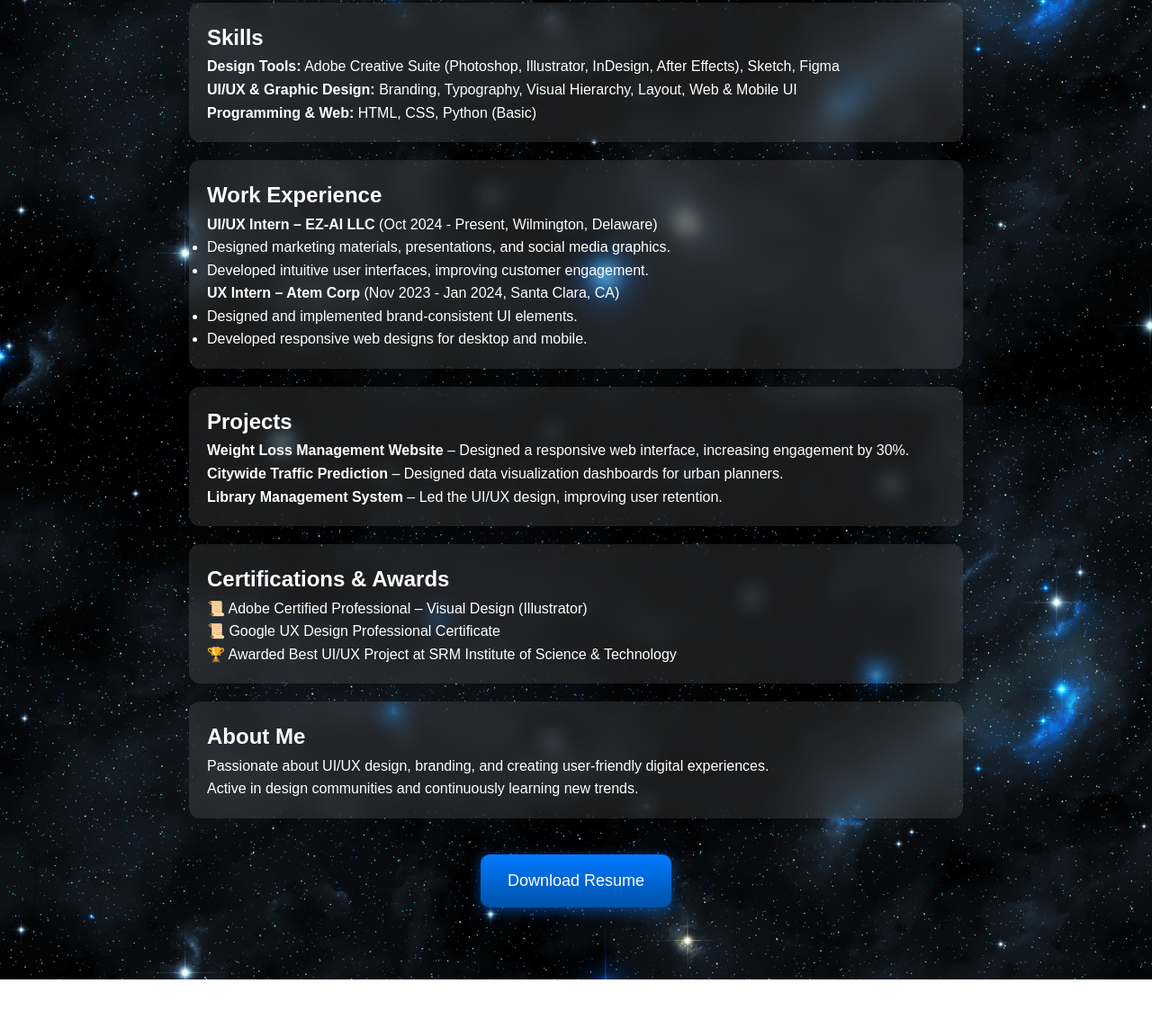
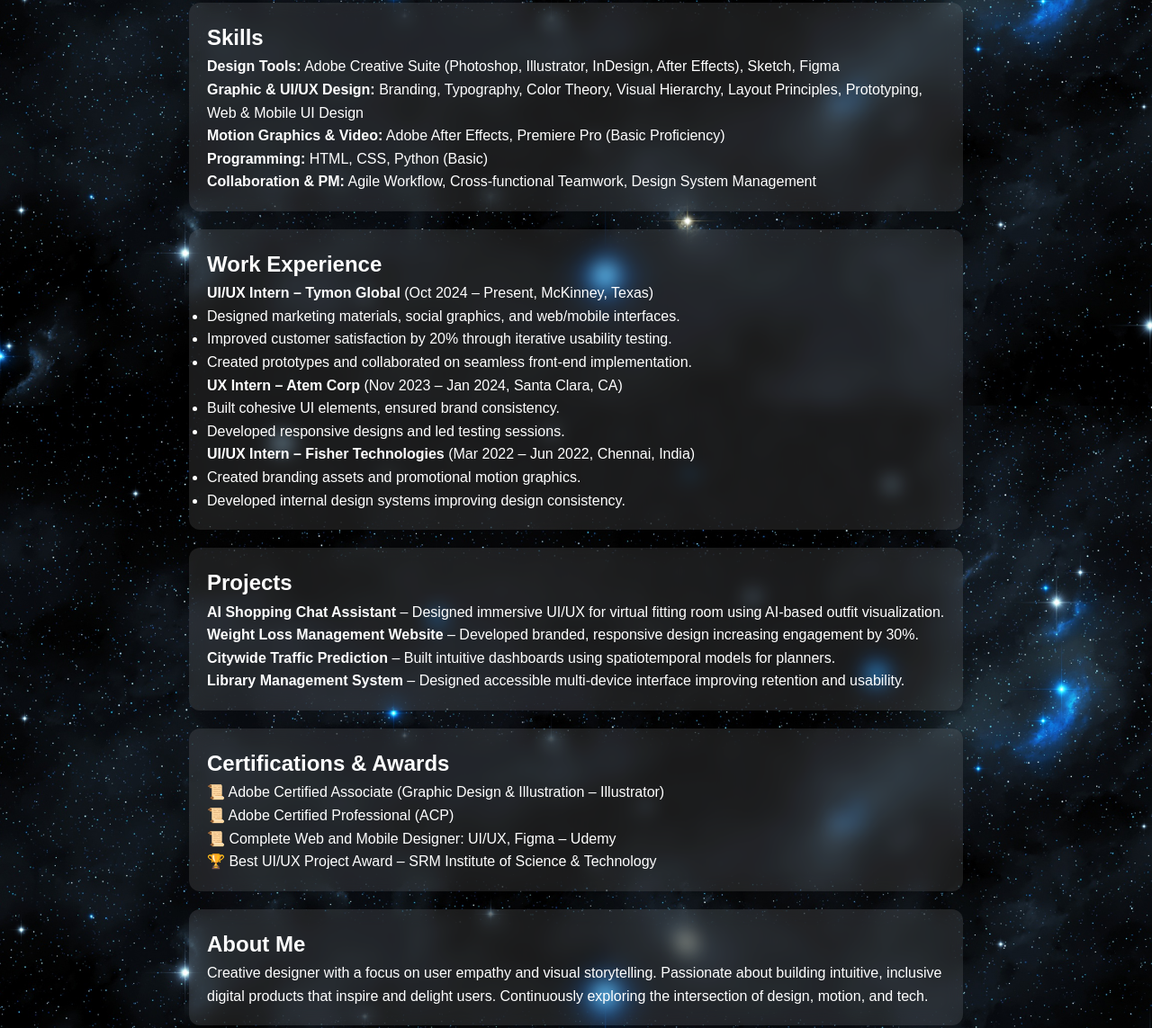
Before and after one commit to shanjusha12/shanjusha12.github.io, a plain HTML site: page Resume.html in a window 1280 px wide. Shown: the part 349-1492 px from the top of the page at 90% size. Before the commit the page ends 1438 px from the top, so only its background shows below. Drawn offline with nearby package versions, Linux system fonts and the light colour scheme; a web font is replaced by a local one.

Commit message:
Add files via upload

```diff
--- a/Resume.html
+++ b/Resume.html
@@ -4,26 +4,22 @@
     <meta charset="UTF-8">
     <meta name="viewport" content="width=device-width, initial-scale=1.0">
     <title>Shanjusha's Resume</title>
-    <meta name="description" content="UI/UX Designer | User Research | Prototyping">
+    <meta name="description" content="UI/UX Designer | Branding | Motion Graphics">
     <link href="https://fonts.googleapis.com/css2?family=Inter:wght@300;400;600&display=swap" rel="stylesheet">
     <link rel="stylesheet" href="styles.css">
     <script src="https://cdnjs.cloudflare.com/ajax/libs/gsap/3.12.2/gsap.min.js"></script>
 </head>
 <body>
-
-    <!-- Navigation Bar -->
     <header class="navbar">
         <div class="logo">Shanjusha Kulasekaran</div>
         <nav>
             <ul>
                 <li><a href="index.html">Home</a></li>
-                <li><a href="resume.html">Resume</a></li>
-
+                <li><a id="resume-btn" class="active">Resume</a></li>
             </ul>
         </nav>
     </header>
 
-    <!-- Resume Section -->
     <main class="resume-container">
         <h1 class="typing-effect"></h1>
 
@@ -36,51 +32,59 @@
         <section class="resume-section">
             <h2>Skills</h2>
             <p><strong>Design Tools:</strong> Adobe Creative Suite (Photoshop, Illustrator, InDesign, After Effects), Sketch, Figma</p>
-            <p><strong>UI/UX & Graphic Design:</strong> Branding, Typography, Visual Hierarchy, Layout, Web & Mobile UI</p>
-            <p><strong>Programming & Web:</strong> HTML, CSS, Python (Basic)</p>
+            <p><strong>Graphic & UI/UX Design:</strong> Branding, Typography, Color Theory, Visual Hierarchy, Layout Principles, Prototyping, Web & Mobile UI Design</p>
+            <p><strong>Motion Graphics & Video:</strong> Adobe After Effects, Premiere Pro (Basic Proficiency)</p>
+            <p><strong>Programming:</strong> HTML, CSS, Python (Basic)</p>
+            <p><strong>Collaboration & PM:</strong> Agile Workflow, Cross-functional Teamwork, Design System Management</p>
         </section>
 
         <section class="resume-section">
             <h2>Work Experience</h2>
-            <p><strong>UI/UX Intern – EZ-AI LLC</strong> (Oct 2024 - Present, Wilmington, Delaware)</p>
+            <p><strong>UI/UX Intern – Tymon Global</strong> (Oct 2024 – Present, McKinney, Texas)</p>
             <ul>
-                <li>Designed marketing materials, presentations, and social media graphics.</li>
-                <li>Developed intuitive user interfaces, improving customer engagement.</li>
+                <li>Designed marketing materials, social graphics, and web/mobile interfaces.</li>
+                <li>Improved customer satisfaction by 20% through iterative usability testing.</li>
+                <li>Created prototypes and collaborated on seamless front-end implementation.</li>
             </ul>
 
-            <p><strong>UX Intern – Atem Corp</strong> (Nov 2023 - Jan 2024, Santa Clara, CA)</p>
+            <p><strong>UX Intern – Atem Corp</strong> (Nov 2023 – Jan 2024, Santa Clara, CA)</p>
             <ul>
-                <li>Designed and implemented brand-consistent UI elements.</li>
-                <li>Developed responsive web designs for desktop and mobile.</li>
+                <li>Built cohesive UI elements, ensured brand consistency.</li>
+                <li>Developed responsive designs and led testing sessions.</li>
+            </ul>
+
+            <p><strong>UI/UX Intern – Fisher Technologies</strong> (Mar 2022 – Jun 2022, Chennai, India)</p>
+            <ul>
+                <li>Created branding assets and promotional motion graphics.</li>
+                <li>Developed internal design systems improving design consistency.</li>
             </ul>
         </section>
 
         <section class="resume-section">
             <h2>Projects</h2>
-            <p><strong>Weight Loss Management Website</strong> – Designed a responsive web interface, increasing engagement by 30%.</p>
-            <p><strong>Citywide Traffic Prediction</strong> – Designed data visualization dashboards for urban planners.</p>
-            <p><strong>Library Management System</strong> – Led the UI/UX design, improving user retention.</p>
+            <p><strong>AI Shopping Chat Assistant</strong> – Designed immersive UI/UX for virtual fitting room using AI-based outfit visualization.</p>
+            <p><strong>Weight Loss Management Website</strong> – Developed branded, responsive design increasing engagement by 30%.</p>
+            <p><strong>Citywide Traffic Prediction</strong> – Built intuitive dashboards using spatiotemporal models for planners.</p>
+            <p><strong>Library Management System</strong> – Designed accessible multi-device interface improving retention and usability.</p>
         </section>
 
         <section class="resume-section">
             <h2>Certifications & Awards</h2>
-            <p>📜 Adobe Certified Professional – Visual Design (Illustrator)</p>
-            <p>📜 Google UX Design Professional Certificate</p>
-            <p>🏆 Awarded Best UI/UX Project at SRM Institute of Science & Technology</p>
+            <p>📜 Adobe Certified Associate (Graphic Design & Illustration – Illustrator)</p>
+            <p>📜 Adobe Certified Professional (ACP)</p>
+            <p>📜 Complete Web and Mobile Designer: UI/UX, Figma – Udemy</p>
+            <p>🏆 Best UI/UX Project Award – SRM Institute of Science & Technology</p>
         </section>
 
         <section class="resume-section">
             <h2>About Me</h2>
-            <p>Passionate about UI/UX design, branding, and creating user-friendly digital experiences.</p>
-            <p>Active in design communities and continuously learning new trends.</p>
+            <p>Creative designer with a focus on user empathy and visual storytelling. Passionate about building intuitive, inclusive digital products that inspire and delight users. Continuously exploring the intersection of design, motion, and tech.</p>
         </section>
 
-        <!-- Download Resume -->
         <a href="Shanjusha_Kulasekaran_Resume.pdf" download class="btn-primary">Download Resume</a>
     </main>
 
     <script>
-        // Typing Effect for Resume Header
         const text = "Shanjusha Kulasekaran - UI/UX Designer";
         let index = 0;
         function typeEffect() {
@@ -92,6 +96,5 @@
         }
         document.addEventListener("DOMContentLoaded", typeEffect);
     </script>
-
 </body>
 </html>
```
